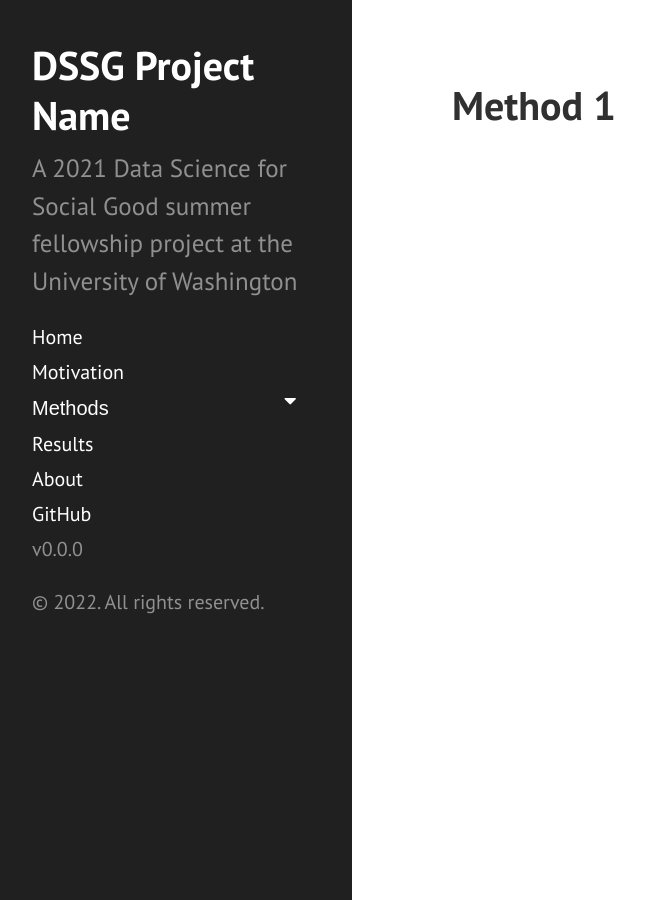
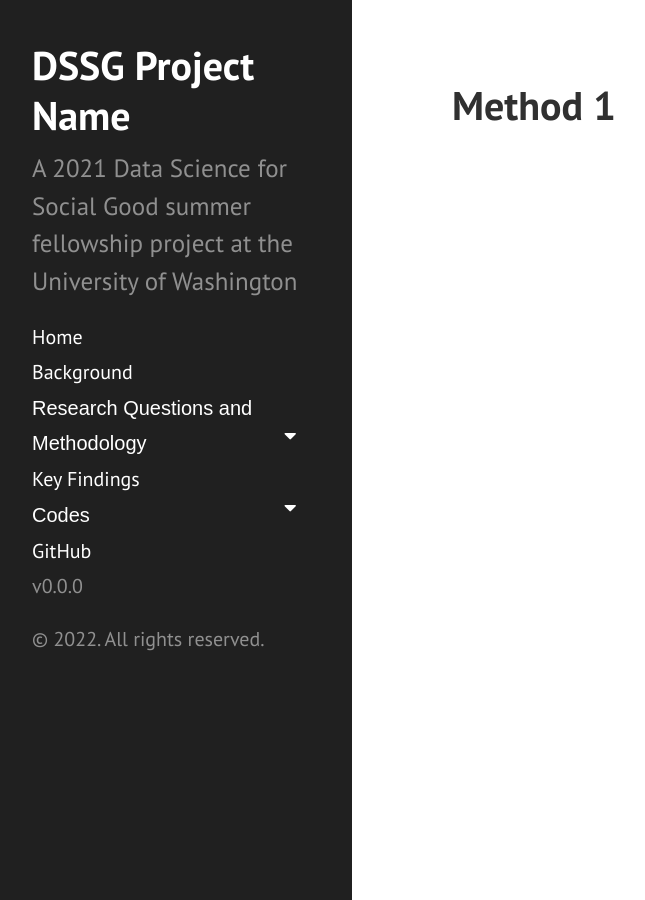
Before and after one commit to janeluke/CP255-Project, a Jekyll site: the page built from method1.md, in a window 1280 px wide. Shown: the whole page, without its empty margins (8-653 px from the left). Built offline with Jekyll 4.4.1, drawn with Linux system fonts in a browser that asks for light colours.

Commit message:
Update sidebar.html

```diff
--- a/_includes/sidebar.html
+++ b/_includes/sidebar.html
@@ -1,3 +1,4 @@
+
 <link rel="stylesheet" href="https://cdnjs.cloudflare.com/ajax/libs/font-awesome/4.7.0/css/font-awesome.min.css">
 <div class="sidebar">
   <div class="container sidebar-sticky">
@@ -13,19 +14,64 @@
     <nav class="sidebar-nav">
 
       <a class="sidebar-nav-item{% if page.url == site.baseurl %} active{% endif %}" href="{{ site.baseurl }}">Home</a>
-      <a class="sidebar-nav-item {% if page.url == node.url %} active{% endif %}" href="{{ '/motivation' | prepend: site.baseurl }}">Motivation</a>
+      <a class="sidebar-nav-item {% if page.url == node.url %} active{% endif %}" href="{{ '/background' | prepend: site.baseurl }}">Background</a>
+
+
+
+
 
       <!-- An example of a section with drop-down menu -->
-      <button class="dropdown-btn">Methods
+      <button class="dropdown-btn">Research Questions and Methodology
           <i class="fa fa-caret-down"></i>
       </button>
       <div class="dropdown-container">
-          <a href="{{ '/method1' | prepend: site.baseurl }}">Method 1</a><br/>
-          <a href="{{ '/method2' | prepend: site.baseurl }}">Method 2</a>
+          <a href="{{ '/researchquestions' | prepend: site.baseurl }}">Research Questions</a><br/>
+          <a href="{{ '/methodology' | prepend: site.baseurl }}">Methodology</a>
       </div>
 
-      <a class="sidebar-nav-item {% if page.url == node.url %} active{% endif %}" href="{{ '/results' | prepend: site.baseurl }}">Results</a>
-      <a class="sidebar-nav-item {% if page.url == node.url %} active{% endif %}" href="{{ '/about' | prepend: site.baseurl }}">About</a>
+      <a class="sidebar-nav-item {% if page.url == node.url %} active{% endif %}" href="{{ '/keyfindings' | prepend: site.baseurl }}">Key Findings</a>
+
+       <button class="dropdown-btn">Codes
+          <i class="fa fa-caret-down"></i>
+      </button>
+      <div class="dropdown-container">
+          <a href="{{ '/inwardrremittance' | prepend: site.baseurl }}">Inward Remittance</a>
+          <a href="{{ '/outwardremittance' | prepend: site.baseurl }}">Outward Remittance</a>
+          <a href="{{ '/accesstoelectricity' | prepend: site.baseurl }}">Access to Electricity</a>
+      </div>
+
+
+<!--       <style>
+
+.dropdown-content {
+  display: none;
+  position: absolute;
+  background-color: #999999;
+  min-width: 160px;
+  box-shadow: 0px 8px 16px 0px rgba(0,0,0,0.2);
+  z-index: 1;
+}
+
+.dropdown-content a { <a href="{{ site.baseurl }}">;
+  display: block;
+}
+
+.dropdown-content a:hover {background-color: #ddd;}
+
+.dropdown:hover .dropdown-content {display: block;}
+
+.dropdown:hover .dropbtn {background-color: ;}
+</style>
+
+
+
+<div class="dropdown">
+  <button class="dropbtn">Codes</button>
+  <div class="dropdown-content">
+    <a href="#">Inward Remittance</a>
+    <a href="#">Outward Remittance</a>
+    <a href="#">Access to Electricity</a>
+  </div> -->
 
       <script>
 /* Loop through all dropdown buttons to toggle between hiding and showing its dropdown content - This allows the user to have multiple dropdowns without any conflict */
@@ -44,6 +90,7 @@ for (i = 0; i < dropdown.length; i++) {
   });
 }
 </script>
+
 
       {% comment %}
         The code below dynamically generates a sidebar nav of pages with
```
